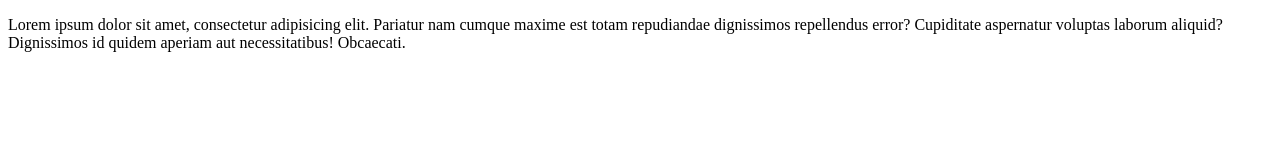
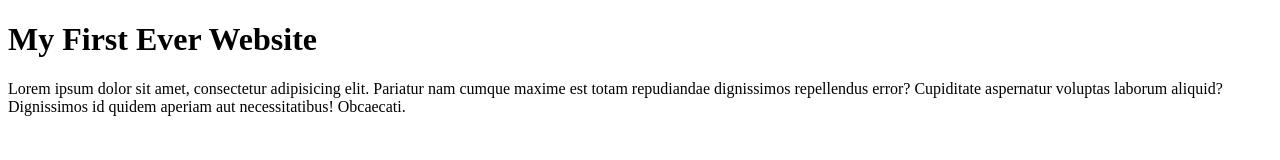
Before and after one commit to darkwebproo/PROGRAMMING-HERO, a plain HTML site: page GIT-AND-GITHUB/index.html in a window 1280 px wide. Drawn offline with Linux system fonts and the light colour scheme.

Commit message:
Update index.html

```diff
--- a/GIT-AND-GITHUB/index.html
+++ b/GIT-AND-GITHUB/index.html
@@ -7,6 +7,7 @@
     <title>Programming Hero</title>
 </head>
 <body>
+    <h1>My First Ever Website</h1>
     <p>Lorem ipsum dolor sit amet, consectetur adipisicing elit. Pariatur nam cumque maxime est totam repudiandae dignissimos repellendus error? Cupiditate aspernatur voluptas laborum aliquid? Dignissimos id quidem aperiam aut necessitatibus! Obcaecati.</p>
 
 </body>
```
